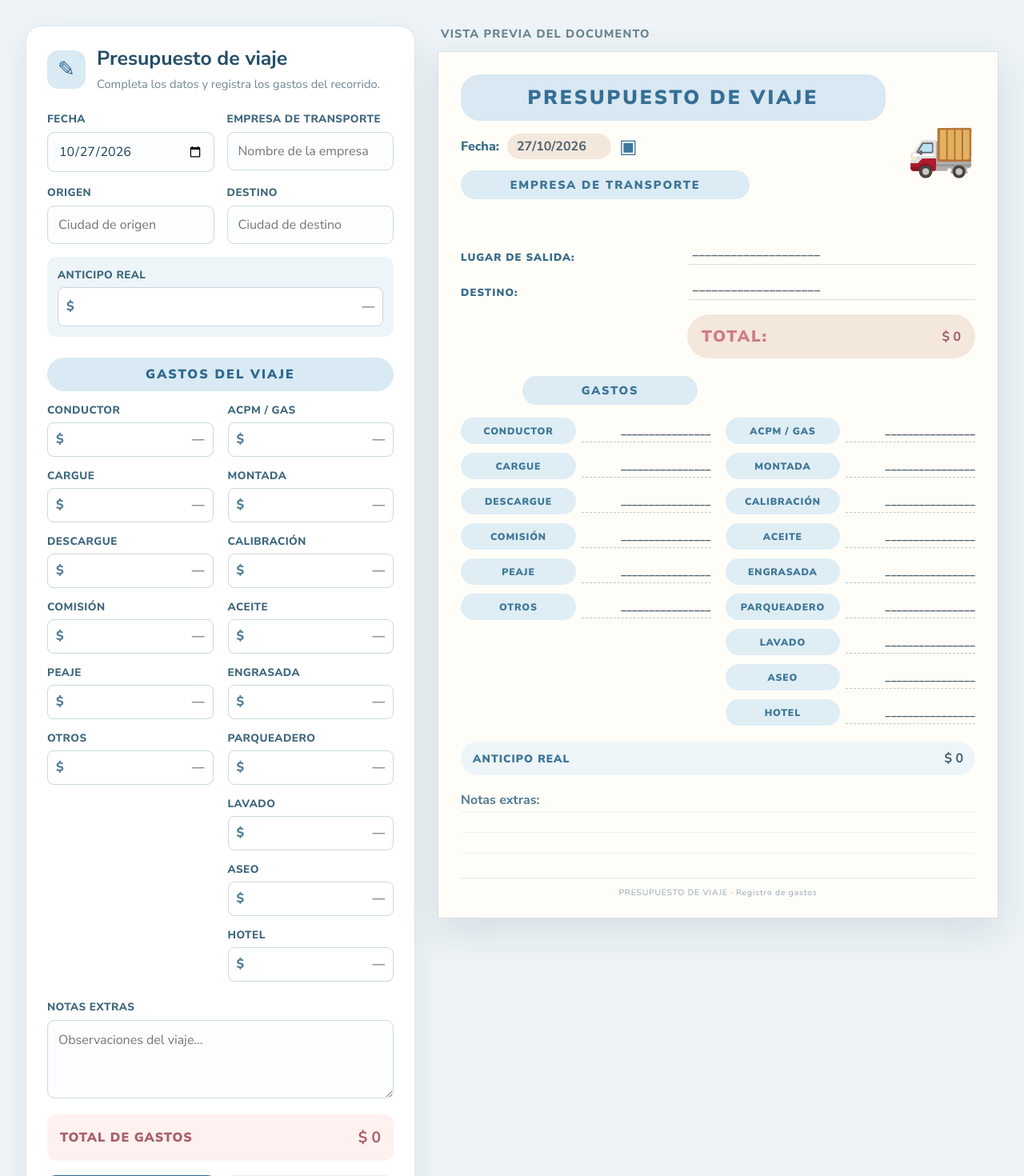
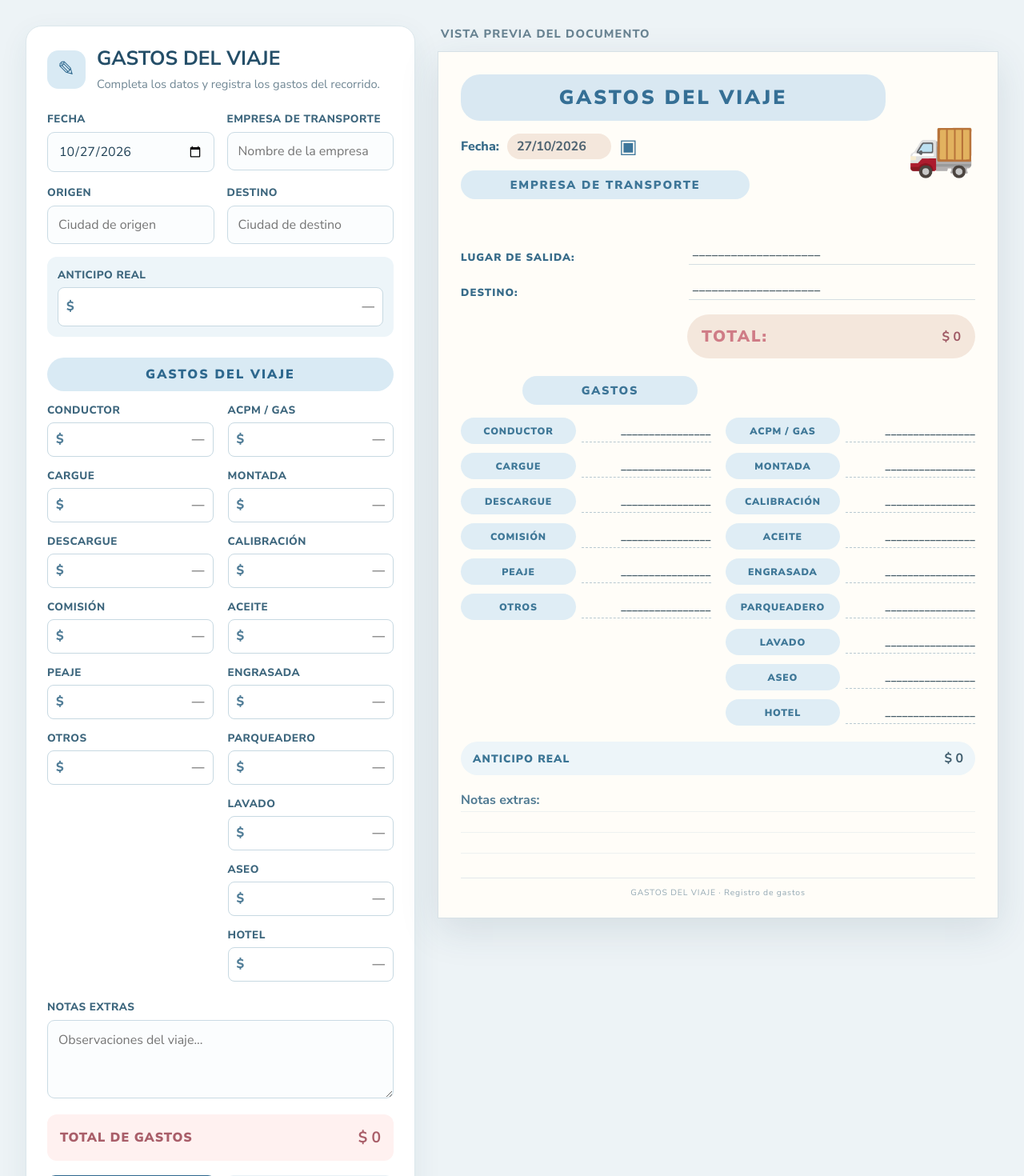
Before and after one commit to Cemb93/gastos-viajes, a React (Vite) app: page / in a window 1280 px wide. Shown: the top 1470 px of the page at 80% size. Built offline with nearby package versions, Linux system fonts and the light colour scheme.

Commit message:
ajustando titulo de la pagina

```diff
--- a/index.html
+++ b/index.html
@@ -4,7 +4,7 @@
     <meta charset="UTF-8" />
     <meta name="viewport" content="width=device-width, initial-scale=1.0" />
     <meta name="theme-color" content="#d9eaf4" />
-    <title>Presupuesto de viaje</title>
+    <title>GASTOS DEL VIAJE</title>
   </head>
   <body>
     <div id="root"></div>
--- a/src/App.tsx
+++ b/src/App.tsx
@@ -87,8 +87,8 @@ export default function App() {
 
   return (
     <main className="app-shell">
-      <section className="editor-panel" aria-label="Formulario de presupuesto de viaje">
-        <div className="editor-heading"><span>✎</span><div><h1>Presupuesto de viaje</h1><p>Completa los datos y registra los gastos del recorrido.</p></div></div>
+      <section className="editor-panel" aria-label="Formulario de GASTOS DEL VIAJE">
+        <div className="editor-heading"><span>✎</span><div><h1>GASTOS DEL VIAJE</h1><p>Completa los datos y registra los gastos del recorrido.</p></div></div>
         <div className="editor-fields">
           <label className="field"><span>Fecha</span><input type="date" value={data.date} onChange={e => update('date', e.target.value)} /></label>
           <label className="field"><span>Empresa de transporte</span><input value={data.transportCompany} onChange={e => update('transportCompany', e.target.value)} placeholder="Nombre de la empresa" /></label>
@@ -110,7 +110,7 @@ export default function App() {
       <section className="preview-wrap">
         <div className="preview-caption">Vista previa del documento</div>
         <article className="paper" ref={documentRef}>
-          <header className="paper-header"><div className="paper-title">PRESUPUESTO DE VIAJE</div><div className="paper-date"><span>Fecha:</span><strong>{data.date ? new Date(`${data.date}T12:00:00`).toLocaleDateString('es-CO') : '________________'}</strong><span className="calendar-icon">▣</span></div><div className="company-ribbon">EMPRESA DE TRANSPORTE</div><div className="company-value">{data.transportCompany || ' '}</div><div className="truck-icon" aria-hidden="true">🚚</div></header>
+          <header className="paper-header"><div className="paper-title">GASTOS DEL VIAJE</div><div className="paper-date"><span>Fecha:</span><strong>{data.date ? new Date(`${data.date}T12:00:00`).toLocaleDateString('es-CO') : '________________'}</strong><span className="calendar-icon">▣</span></div><div className="company-ribbon">EMPRESA DE TRANSPORTE</div><div className="company-value">{data.transportCompany || ' '}</div><div className="truck-icon" aria-hidden="true">🚚</div></header>
           <section className="paper-route"><div><span>LUGAR DE SALIDA:</span><strong>{data.origin || '____________________'}</strong></div><div><span>DESTINO:</span><strong>{data.destination || '____________________'}</strong></div></section>
           <div className="paper-total"><span>TOTAL:</span><strong>{formatCOP(totalExpenses)}</strong></div>
           <div className="paper-section-ribbon">GASTOS</div>
@@ -121,7 +121,7 @@ export default function App() {
           </section>
           <section className="paper-advance"><span>ANTICIPO REAL</span><strong>{formatCOP(data.realAdvance)}</strong></section>
           <section className="paper-notes"><strong>Notas extras:</strong><p>{data.notes || ''}</p></section>
-          <footer className="paper-footer">PRESUPUESTO DE VIAJE · Registro de gastos</footer>
+          <footer className="paper-footer">GASTOS DEL VIAJE · Registro de gastos</footer>
         </article>
       </section>
     </main>
```
Also changed, not shown: 1 other file (tests, documents, lock files or other folders).
